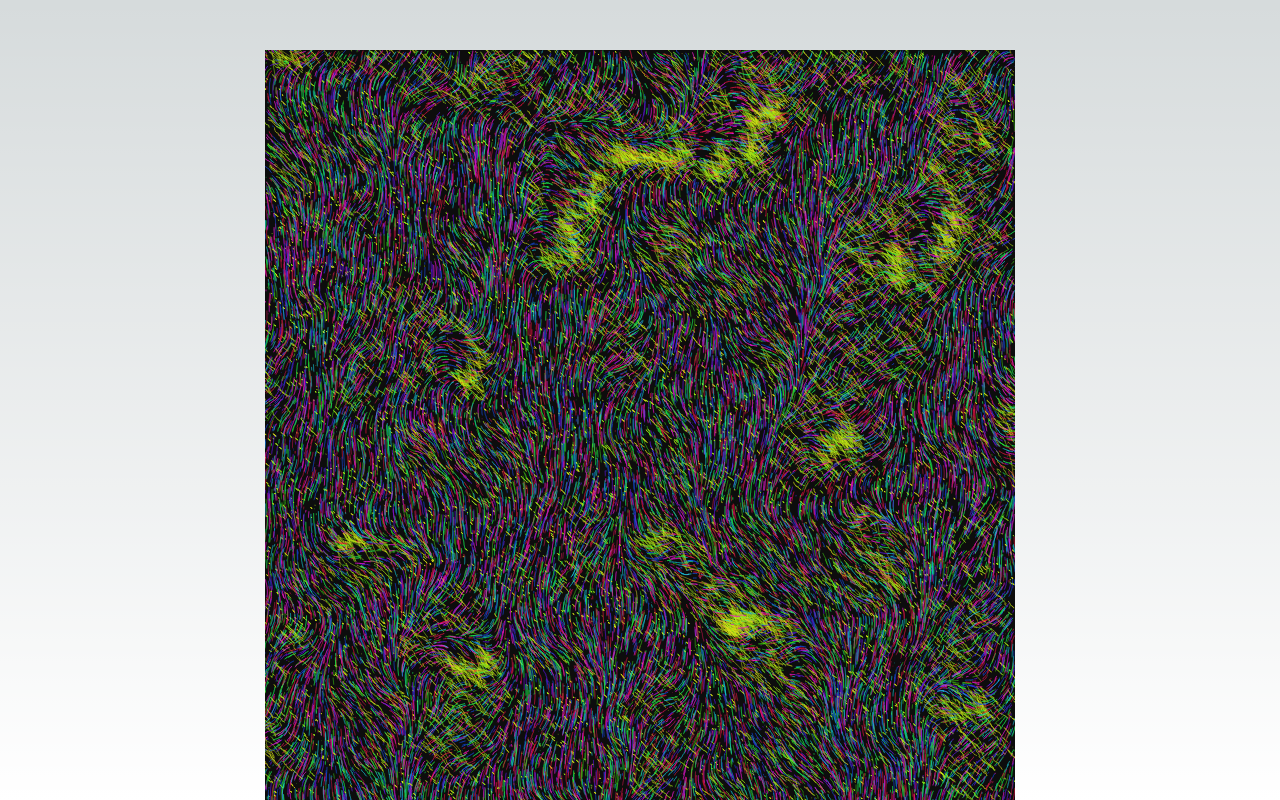
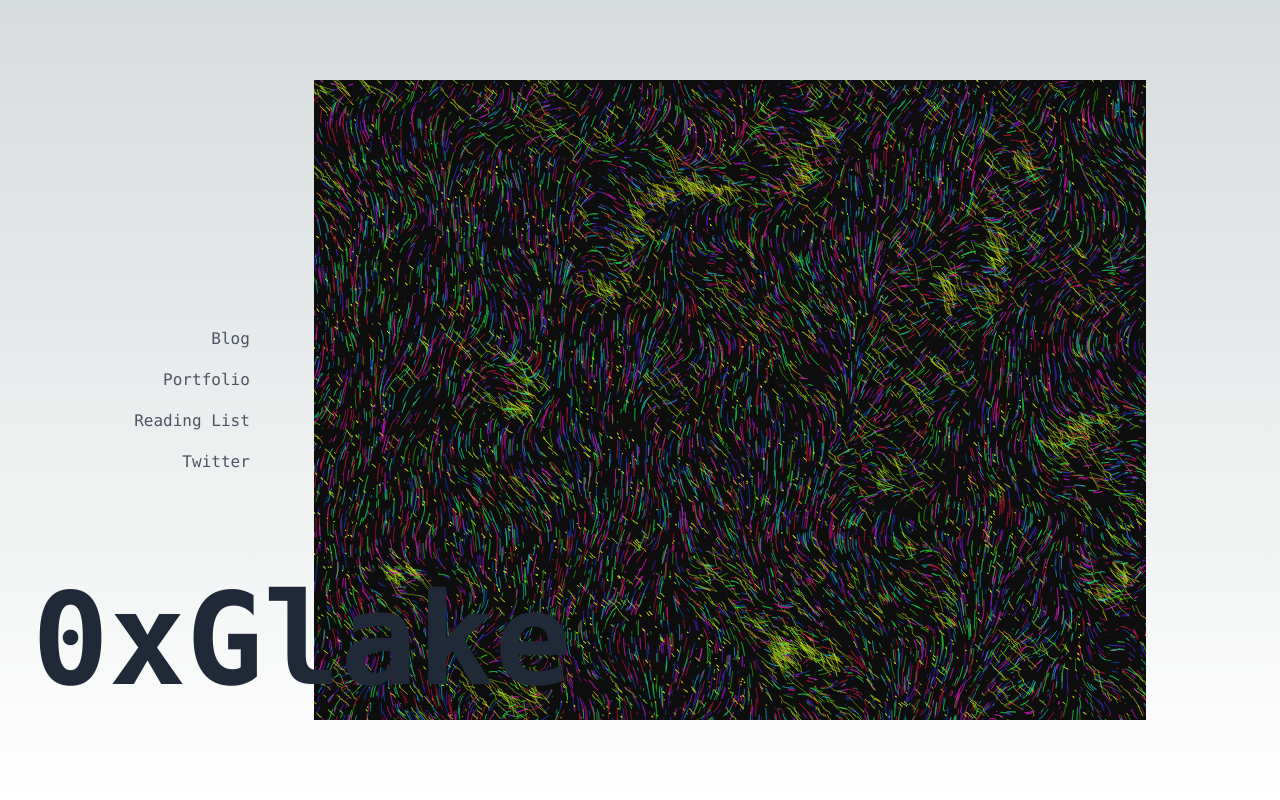
Before and after one commit to 0xGlake/home, a Next.js app: page / in a window 1280 px wide. Built offline with nearby package versions, Linux system fonts and the light colour scheme.

Commit message:
animations to text and some layout changes

```diff
--- a/app/components/sketch.js
+++ b/app/components/sketch.js
@@ -10,7 +10,7 @@ const P5Sketch = ({ width, height }) => {
     const sketch = (p) => {
       let particles = [];
       let colors = [];
-      let parNum = 1000;
+      let parNum = 500;
       let bgColor;
 
       p.setup = () => {
--- a/app/page.tsx
+++ b/app/page.tsx
@@ -1,15 +1,79 @@
+'use client';
+import { useState, useEffect } from 'react';
 import dynamic from 'next/dynamic';
+import Link from 'next/link';
+import { motion } from 'framer-motion';
 
 const P5Sketch = dynamic(() => import('./components/sketch'), {
   ssr: false
 });
 
 export default function Home() {
+  const [size, setSize] = useState({ width: 975, height: 750 });
+
+  useEffect(() => {
+    const handleResize = () => {
+      const height = Math.min(window.innerWidth * 0.6, window.innerHeight * 0.8);
+      const width = height * 1.3;
+      setSize({ width: Math.floor(width), height: Math.floor(height) });
+    };
+    handleResize();
+    window.addEventListener('resize', handleResize);
+    return () => window.removeEventListener('resize', handleResize);
+  }, []);
+
+  const linkVariants = {
+    hover: {
+      scale: 1.1,
+      transition: { duration: 0.2 }
+    }
+  };
+
   return (
-    <main className="flex min-h-screen flex-col items-center justify-between">
-      <div className="z-10 w-full items-center justify-between font-mono text-sm lg:flex">
+    <main className="flex min-h-screen flex-col items-center justify-center p-4">
+      <div className="flex items-center">
+        <div className="flex flex-col items-end mr-16">
+          <motion.div
+            initial={{ opacity: 0, x: -100 }}
+            animate={{ opacity: 1, x: 0 }}
+            transition={{ duration: 0.8 }}
+            className="text-9xl font-bold text-gray-800 font-mono whitespace-nowrap absolute left-8 bottom-24"
+            style={{
+              transform: 'rotate(-90deg)',
+              transformOrigin: 'top left'
+            }}
+          >
+            0xGlake
+          </motion.div>
+          <motion.div
+            initial={{ opacity: 0, y: 50 }}
+            animate={{ opacity: 1, y: 0 }}
+            transition={{ duration: 0.8, delay: 0.2 }}
+            className="flex flex-col space-y-4 items-end"
+          >
+            <motion.div variants={linkVariants} whileHover="hover">
+              <Link href="/blog" className="text-gray-600 hover:text-gray-200 font-mono hover:underline">Blog</Link>
+            </motion.div>
+            <motion.div variants={linkVariants} whileHover="hover">
+              <Link href="/portfolio" className="text-gray-600 hover:text-gray-200 font-mono hover:underline">Portfolio</Link>
+            </motion.div>
+            <motion.div variants={linkVariants} whileHover="hover">
+              <Link href="/readingList" className="text-gray-600 hover:text-gray-200 font-mono hover:underline">Reading List</Link>
+            </motion.div>
+            <motion.div variants={linkVariants} whileHover="hover">
+              <a href="https://twitter.com/0xGlake" target="_blank" rel="noopener noreferrer" className="text-gray-600 hover:text-gray-200 font-mono hover:underline">Twitter</a>
+            </motion.div>
+          </motion.div>
+        </div>
+        <motion.div
+          initial={{ opacity: 0, scale: 0.9 }}
+          animate={{ opacity: 1, scale: 1 }}
+          transition={{ duration: 0.8 }}
+          style={{width: size.width, height: size.height}}
+        >
+          <P5Sketch width={size.width} height={size.height} />
+        </motion.div>
       </div>
-      <P5Sketch width={750} height={750} />
     </main>
   );
 }
--- a/package.json
+++ b/package.json
@@ -9,6 +9,7 @@
     "lint": "next lint"
   },
   "dependencies": {
+    "framer-motion": "^11.2.14",
     "next": "14.2.4",
     "p5": "^1.9.4",
     "react": "^18",
```
